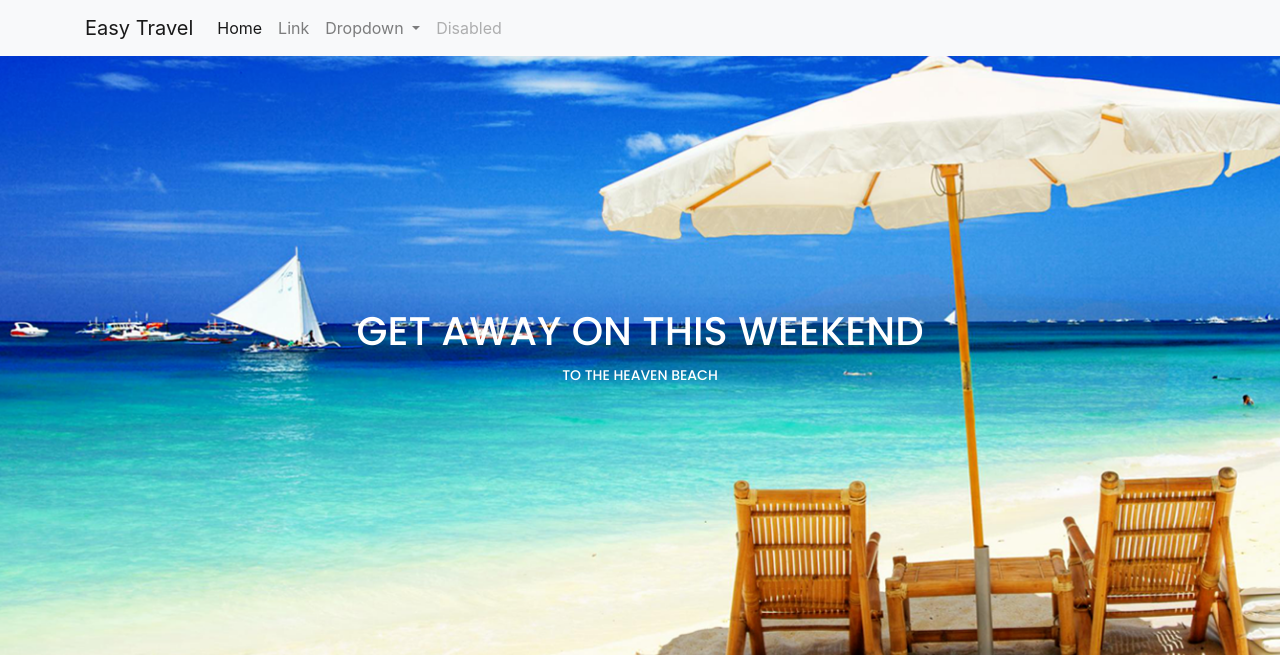
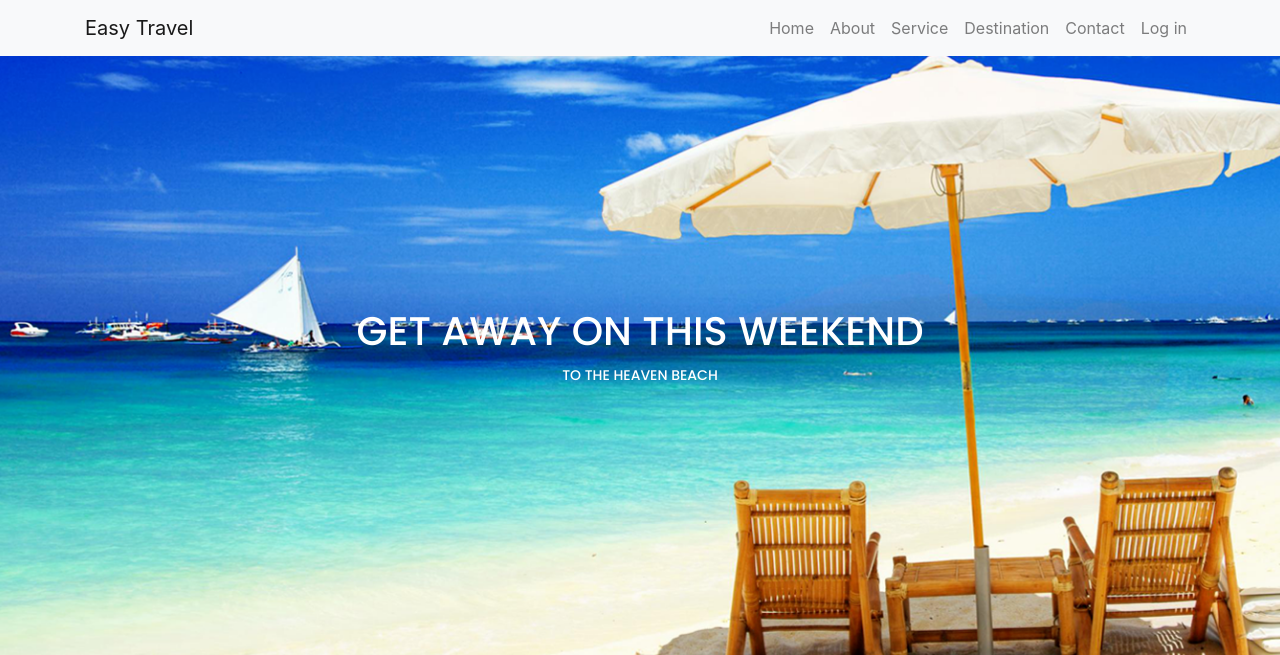
Before and after one commit to rahibulbulrahi/Travel-Management-System, a PHP site: page / in a window 1280 px wide. Shown: the top 655 px of the page. Run offline with PHP 8.4, Linux system fonts and the light colour scheme; some libraries are stand-ins or nearby versions.

Commit message:
Home screen complete

```diff
--- a/header.php
+++ b/header.php
@@ -11,7 +11,7 @@
     <script src="https://cdnjs.cloudflare.com/ajax/libs/popper.js/1.12.9/umd/popper.min.js" integrity="sha384-ApNbgh9B+Y1QKtv3Rn7W3mgPxhU9K/ScQsAP7hUibX39j7fakFPskvXusvfa0b4Q" crossorigin="anonymous"></script>
     <script src="https://maxcdn.bootstrapcdn.com/bootstrap/4.0.0/js/bootstrap.min.js" integrity="sha384-JZR6Spejh4U02d8jOt6vLEHfe/JQGiRRSQQxSfFWpi1MquVdAyjUar5+76PVCmYl" crossorigin="anonymous"></script>
 
-    <nav class="navbar navbar-expand-lg navbar-light bg-light">
+    <nav class="navbar navbar-expand-lg navbar-light bg-light sticky-top">
         <div class="container">
             <a class="navbar-brand" href="#">Easy Travel</a>
             <button class="navbar-toggler" type="button" data-toggle="collapse" data-target="#navbarSupportedContent" aria-controls="navbarSupportedContent" aria-expanded="false" aria-label="Toggle navigation">
@@ -19,27 +19,25 @@
             </button>
 
   <div class="collapse navbar-collapse" id="navbarSupportedContent">
-        <ul class="navbar-nav mr-auto">
-        <li class="nav-item active">
-            <a class="nav-link" href="#">Home <span class="sr-only">(current)</span></a>
-        </li>
-        <li class="nav-item">
-            <a class="nav-link" href="#">Link</a>
-        </li>
-        <li class="nav-item dropdown">
-            <a class="nav-link dropdown-toggle" href="#" id="navbarDropdown" role="button" data-toggle="dropdown" aria-haspopup="true" aria-expanded="false">
-            Dropdown
-            </a>
-            <div class="dropdown-menu" aria-labelledby="navbarDropdown">
-            <a class="dropdown-item" href="#">Action</a>
-            <a class="dropdown-item" href="#">Another action</a>
-            <div class="dropdown-divider"></div>
-            <a class="dropdown-item" href="#">Something else here</a>
-            </div>
-        </li>
-        <li class="nav-item">
-            <a class="nav-link disabled" href="#">Disabled</a>
-        </li>
+        <ul class="navbar-nav mr-auto w-100 justify-content-end">
+            <li class="nav-item">
+                <a class="nav-link" href="#home">Home <span class="sr-only">(current)</span></a>
+            </li>
+            <li class="nav-item">
+                <a class="nav-link" href="#about">About</a>
+            </li>
+            <li class="nav-item">
+                <a class="nav-link" href="#service">Service</a>
+            </li>
+            <li class="nav-item">
+                <a class="nav-link" href="#destination">Destination</a>
+            </li>
+            <li class="nav-item">
+                <a class="nav-link" href="#contact">Contact</a>
+            </li>
+            <li class="nav-item">
+                <a class="nav-link" href="#login">Log in</a>
+            </li>
         </ul>
 
     </div>
```
